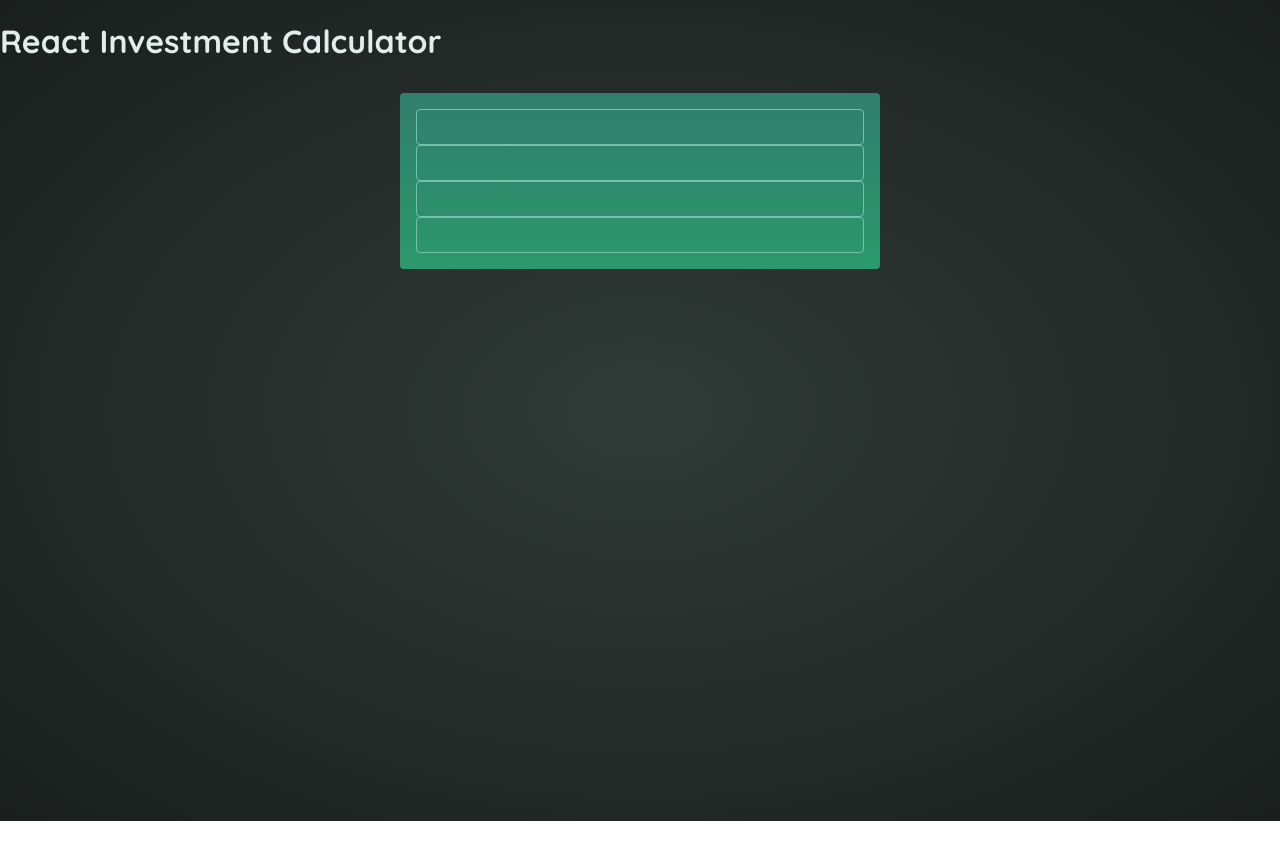
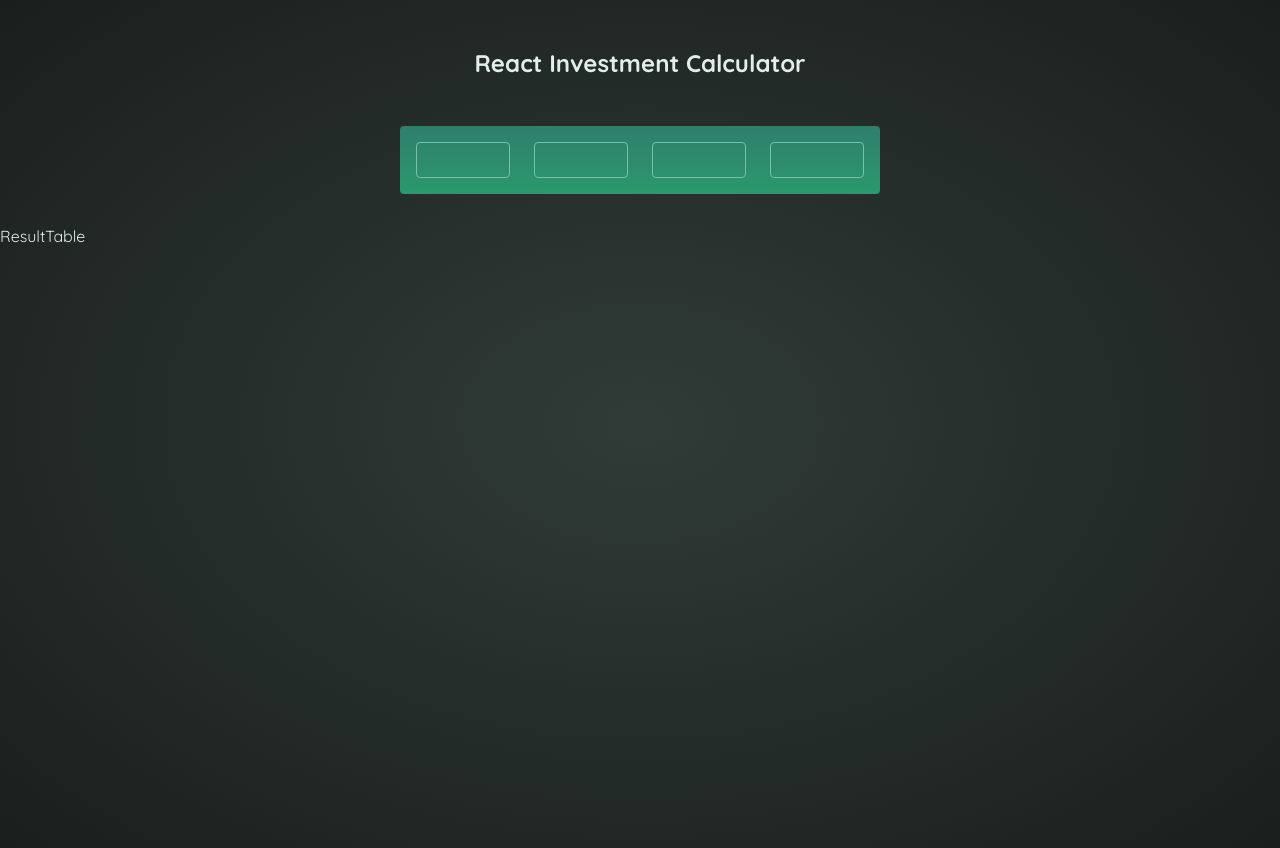
Before and after one commit to JPark2416/investmentCalculator, a React (Vite) app: page / in a window 1280 px wide. Before the commit the page ends 821 px from the top, so only its background shows below. Built offline with nearby package versions, Linux system fonts and the light colour scheme.

Commit message:
resultTable component created

```diff
--- a/src/App.jsx
+++ b/src/App.jsx
@@ -1,11 +1,17 @@
 import UserInput from "./components/UserInput";
+import ResultTable from "./components/ResultTable";
 
 function App() {
   return (
-    <main>
-      <h1>React Investment Calculator</h1>
-      <UserInput />
-    </main>
+    <div>
+      <div id="header">
+        <h1>React Investment Calculator</h1>
+      </div>
+      <main>
+        <UserInput />
+        <ResultTable />
+      </main>
+    </div>
   );
 }
 
--- /dev/null
+++ b/src/components/ResultTable.jsx
@@ -0,0 +1,5 @@
+function ResultTable() {
+  return <div>ResultTable</div>;
+}
+
+export default ResultTable;
--- a/src/components/UserInput.jsx
+++ b/src/components/UserInput.jsx
@@ -1,6 +1,6 @@
 function UserInput() {
   return (
-    <div id="user-input">
+    <div id="user-input" className="input-group">
       <input type="number" />
       <input type="number" />
       <input type="number" />
```
